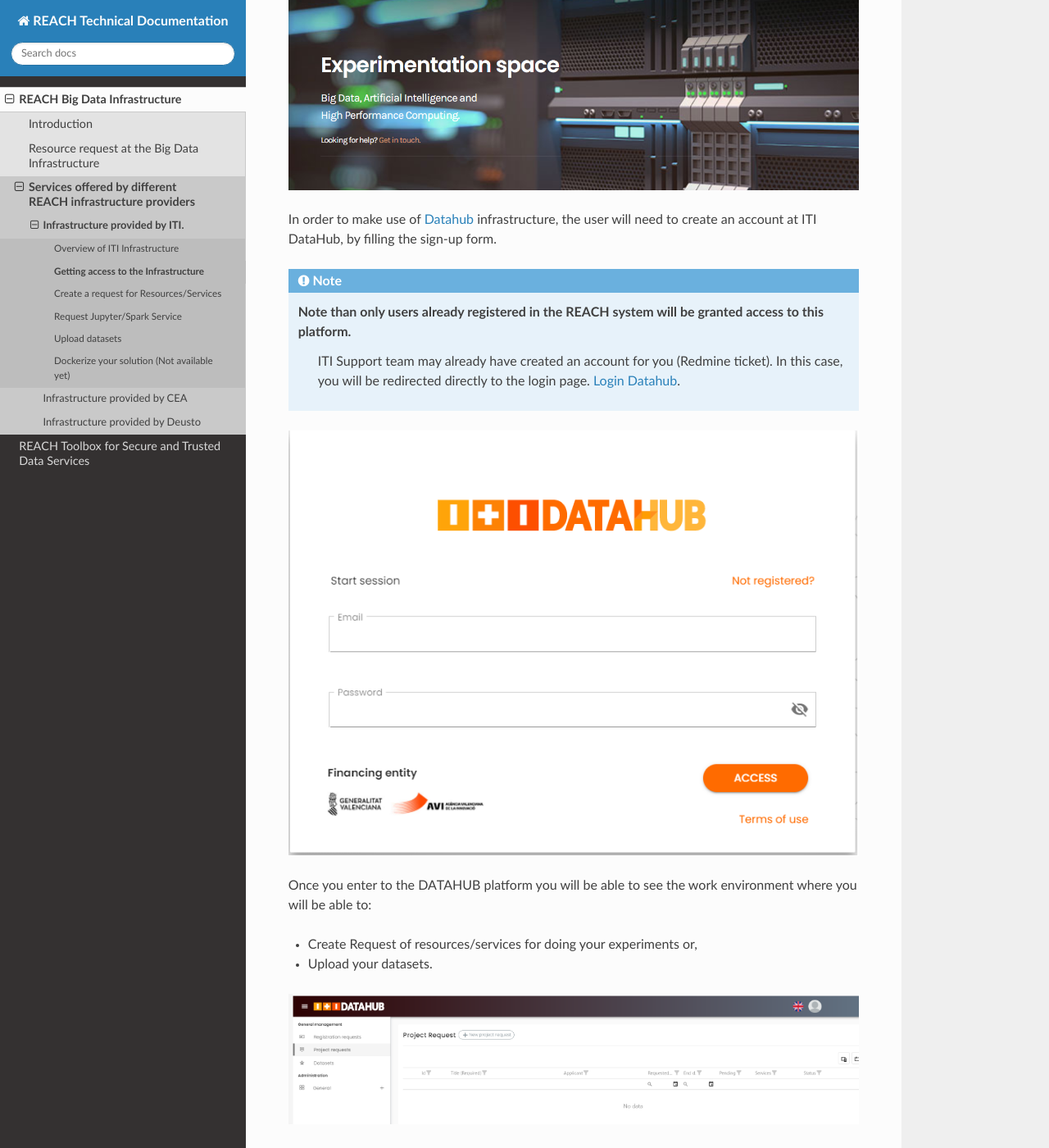
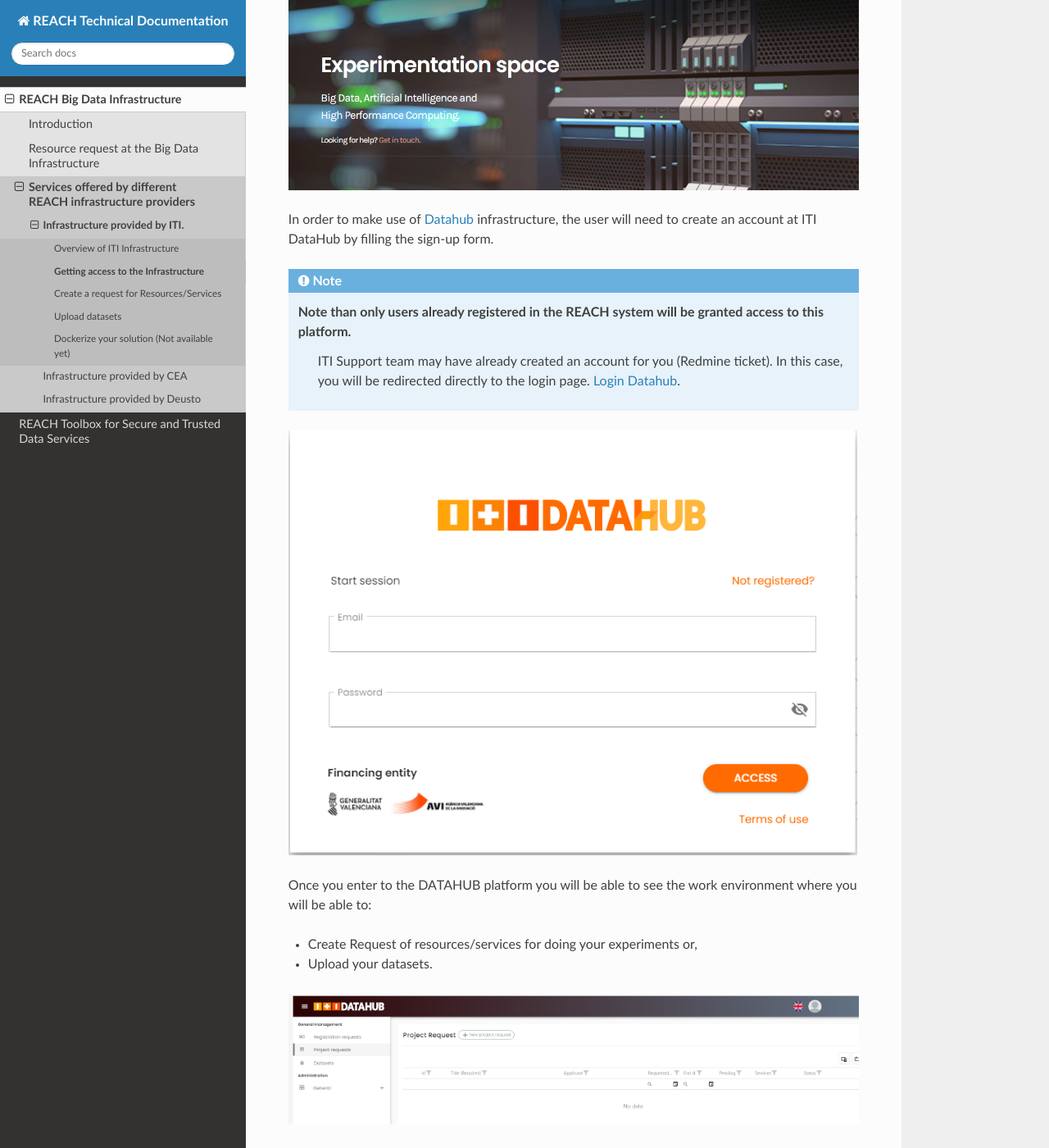
Before and after one commit to bobot/reach-tech-doc, a Sphinx documentation site: the page built from source/reach-big-data-infrastructure/iti/gettingaccess.rst, in a window 1280 px wide and 1400 px high, scrolled down 564 px. Shown: the whole window at 82% size. Built offline with Sphinx 7.4.7 and the Read the Docs theme 2.0.0, drawn with Linux system fonts in a browser that asks for light colours; some of the changed text lies outside the part shown.

Commit message:
updating iti doc v1.0

```diff
--- a/source/reach-big-data-infrastructure/iti/gettingaccess.rst
+++ b/source/reach-big-data-infrastructure/iti/gettingaccess.rst
@@ -15,11 +15,11 @@
 
 .. image:: img/datahub1.png
 
-In order to make use of `Datahub <https://datahub.iti.upv.es/>`_ infrastructure, the user will need to create an account at ITI DataHub, by filling the sign-up form.
+In order to make use of `Datahub <https://datahub.iti.upv.es/>`_ infrastructure, the user will need to create an account at ITI DataHub by filling the sign-up form.
 
 .. note::
     Note than only users already registered in the REACH system will be granted access to this platform.
-     ITI Support team may already have created an account for you (Redmine ticket). In this case, you will be redirected directly to the login page. `Login Datahub <https://intranet.datahub.iti.es/#/login>`_.
+     ITI Support team may have already created an account for you (Redmine ticket). In this case, you will be redirected directly to the login page. `Login Datahub <https://intranet.datahub.iti.es/#/login>`_.
 
 .. image:: img/datahub2.png
 
--- a/source/reach-big-data-infrastructure/iti/requestresources.rst
+++ b/source/reach-big-data-infrastructure/iti/requestresources.rst
@@ -5,7 +5,7 @@
     You must be logged first to create a request. `Login Datahub <https://intranet.datahub.iti.es/#/login>`_.
 
 Request Jupyter/Spark Service
-=============================
+-----------------------------
 
 Once you have entered `Datahub <https://datahub.iti.upv.es/>`_  Platform, the workspace will show up on the screen.
 On the left-hand side of the screen you will see the folllwing options:
```
